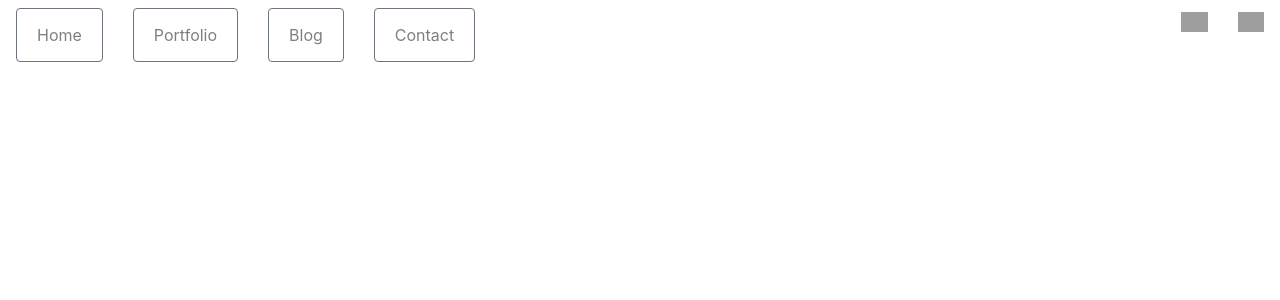
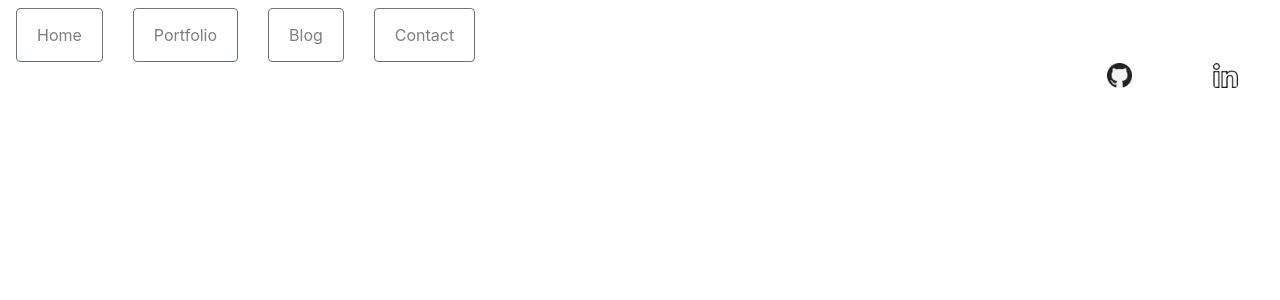
Before and after one commit to csstanley/Developer_Portfolio, a React (Create React App) app in the folder my-portfolio/: page / in a window 1280 px wide. Shown: the top 300 px of the page. Built offline with nearby package versions, Linux system fonts and the light colour scheme; grey boxes are pictures that could not be loaded.

Commit message:
images (fixed) - working on responsive design and alignment

```diff
--- a/my-portfolio/public/index.html
+++ b/my-portfolio/public/index.html
@@ -27,6 +27,8 @@
     integrity="sha384-GJzZqFGwb1QTTN6wy59ffF1BuGJpLSa9DkKMp0DgiMDm4iYMj70gZWKYbI706tWS" crossorigin="anonymous" />
 </head>
 
+
+<meta name="viewport" content="width=device-width, initial-scale=1.0">
 <body>
   <noscript>You need to enable JavaScript to run this app.</noscript>
   <div id="root"></div>
--- a/my-portfolio/src/comps/navbar/navigation.css
+++ b/my-portfolio/src/comps/navbar/navigation.css
@@ -0,0 +1,4 @@
+.SocialMedia {
+    height: 25px;
+    width: 25px
+}
--- a/my-portfolio/src/comps/navbar/navigation.js
+++ b/my-portfolio/src/comps/navbar/navigation.js
@@ -7,6 +7,11 @@ import Image from 'react-bootstrap/Image';
 
 import React, { Component } from 'react';
 import './navigation.css';
+
+var Github = require ('./github.png');
+var Linkedin = require ('./linkedin.png');
+
+
 
 class Navigation extends Component {
     render() {
@@ -35,9 +40,35 @@ class Navigation extends Component {
                     <Col></Col>
                     <Col></Col>
                     <Col></Col>
+                    <Col></Col>
+                    <Col></Col>
+                    <Col></Col>
+                    <Col></Col>
+                    <Col></Col>
+                    <Col></Col>
+                    <Col></Col>
+                    <Col></Col>
+                    <Col></Col>
+                    <Col></Col>
+                    <Col></Col>
+                    <Col></Col>
+                    <Col></Col>
+                    <Col></Col>
+                    <Col></Col>
+                    <Col></Col>
+                    <Col></Col>
+                    <Col></Col>
+                    <Col></Col>
+                    <Col></Col>
+                    <Col></Col>
+                    <Col></Col>
+                    <Col></Col>
+                    <Col></Col>
 
-                    <Col><Image src="../images/github.png" fluid /></Col>
-                    <Col><Image src="../images/linkedin.png" fluid /></Col>
+
+
+                    <Col><Image src={Github} className="SocialMedia" rounded /></Col>
+                    <Col><Image src={Linkedin} className="SocialMedia" rounded /></Col>
                     </Row>
 
                 </Nav>
```
Also changed, not shown: my-portfolio/src/comps/navbar/github.png (renamed from my-portfolio/src/images/github.png), my-portfolio/src/comps/navbar/linkedin.png (renamed from my-portfolio/src/images/linkedin.png).
